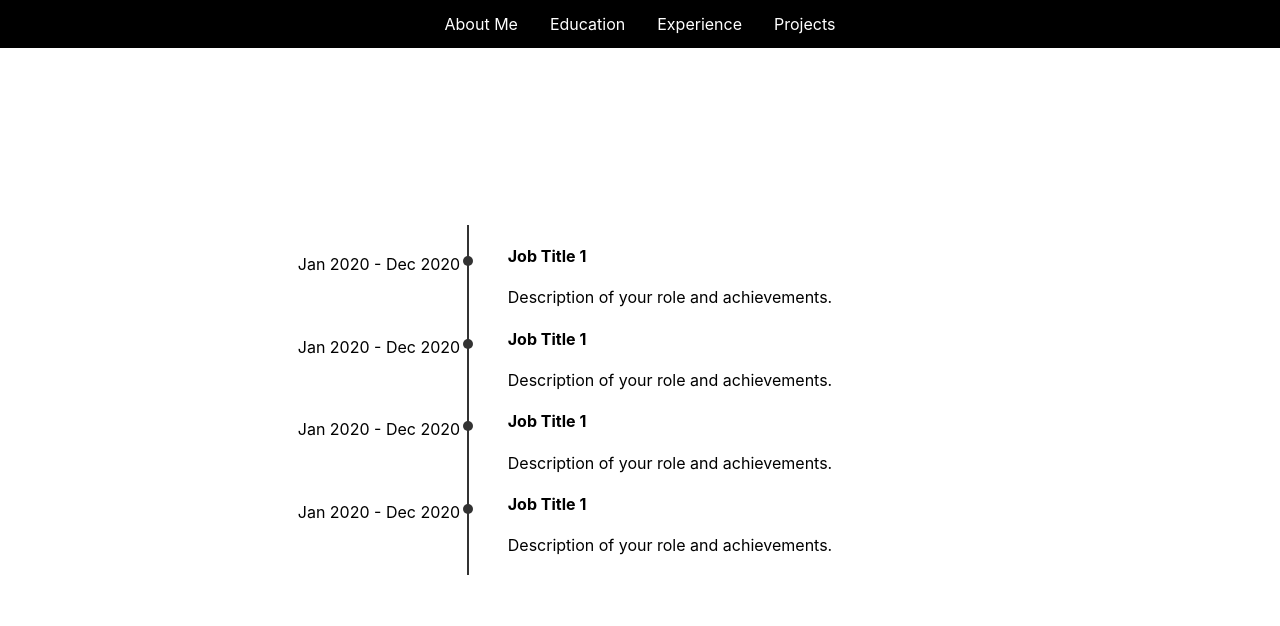
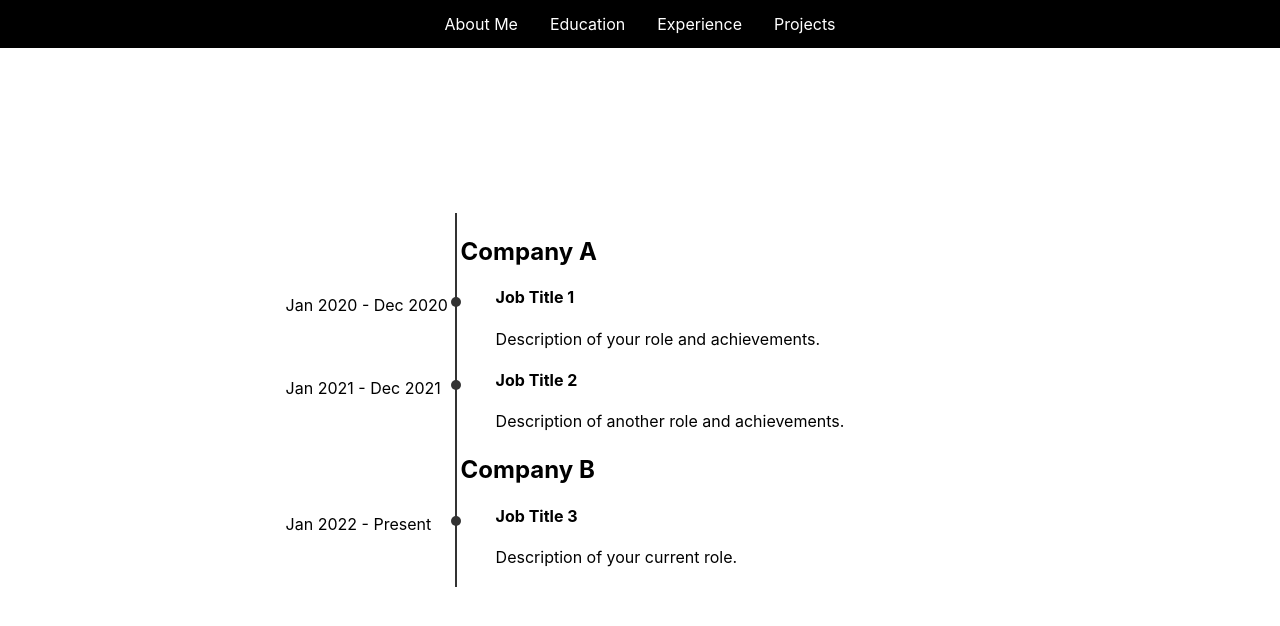
Before and after one commit to arnav149/ak-portfolio, a React (Create React App) app: page /#/experience in a window 1280 px wide. Shown: the top 626 px of the page. Built offline with nearby package versions, Linux system fonts and the light colour scheme.

Commit message:
add company names

```diff
--- a/src/Experience.css
+++ b/src/Experience.css
@@ -25,6 +25,12 @@
   margin-bottom: 20px;
 }
 
+.experience-card > h3 {
+  margin-bottom: 10px; /* Add space between company name and roles */
+  margin-left: 5px;
+  font-size: 1.5em; /* Make company name larger */
+}
+
 .card-item {
   position: relative;
   padding-left: 40px; /* Adjust if needed to give more space around the dot */
--- a/src/Experience.js
+++ b/src/Experience.js
@@ -1,14 +1,15 @@
 import React from "react";
 import "./Experience.css";
 
-const ExperienceCard = ({ experiences }) => {
+const ExperienceCard = ({ company }) => {
   return (
     <div className="experience-card">
-      {experiences.map((experience, index) => (
+      <h3>{company.companyName}</h3> {/* Display company name */}
+      {company.roles.map((role, index) => (
         <div key={index} className="card-item">
-          <div className="period">{experience.period}</div>
-          <h4>{experience.title}</h4>
-          <p>{experience.description}</p>
+          <div className="period">{role.period}</div>
+          <h4>{role.title}</h4>
+          <p>{role.description}</p>
         </div>
       ))}
     </div>
@@ -18,32 +19,38 @@ const ExperienceCard = ({ experiences }) => {
 export default function Experience() {
   const experiences = [
     {
-      title: "Job Title 1",
-      period: "Jan 2020 - Dec 2020",
-      description: "Description of your role and achievements."
-    },
+      companyName: "Company A",
+      roles: [
         {
           title: "Job Title 1",
           period: "Jan 2020 - Dec 2020",
           description: "Description of your role and achievements."
         },
         {
-      title: "Job Title 1",
-      period: "Jan 2020 - Dec 2020",
-      description: "Description of your role and achievements."
+          title: "Job Title 2",
+          period: "Jan 2021 - Dec 2021",
+          description: "Description of another role and achievements."
+        }
+      ]
     },
     {
-      title: "Job Title 1",
-      period: "Jan 2020 - Dec 2020",
-      description: "Description of your role and achievements."
+      companyName: "Company B",
+      roles: [
+        {
+          title: "Job Title 3",
+          period: "Jan 2022 - Present",
+          description: "Description of your current role."
         }
-    // Add more experience objects here
+      ]
+    }
   ];
 
   return (
     <div className="experience-container">
       <div className="experience">
-        <ExperienceCard experiences={experiences} />
+        {experiences.map((company, index) => (
+          <ExperienceCard key={index} company={company} />
+        ))}
       </div>
     </div>
   );
```
Lines whose indentation alone changed are shown as unchanged.
